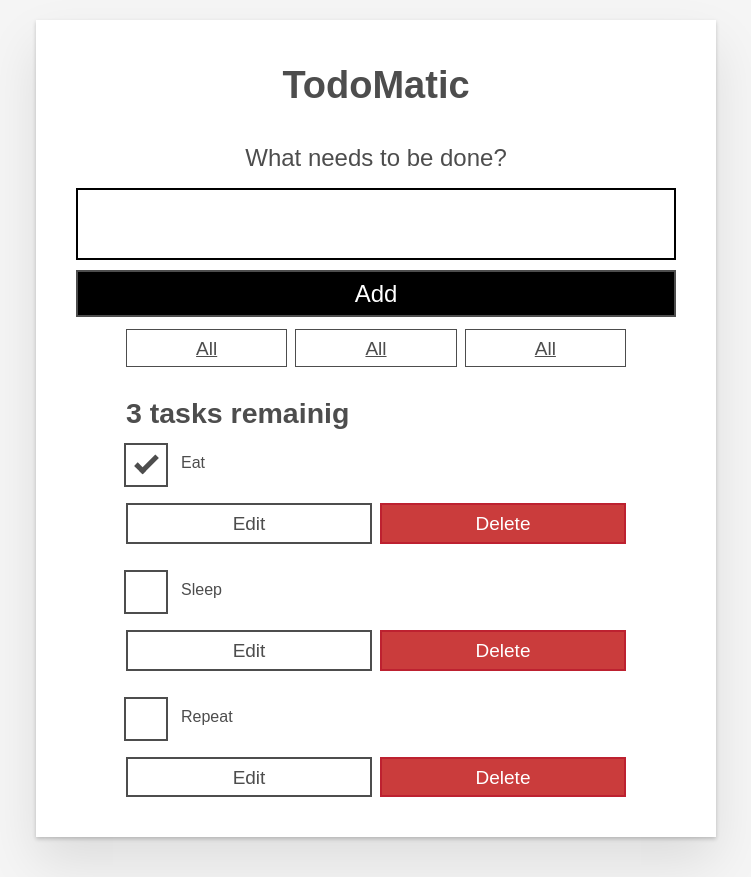
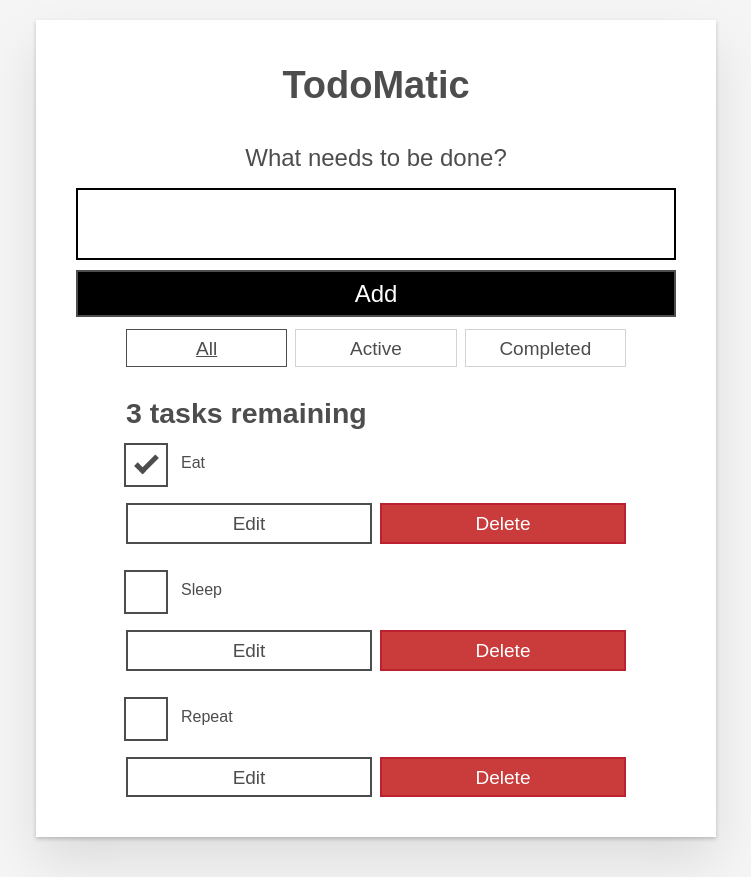
Before and after one commit to AdelinFnk/react-playground, a React (Vite) app: page / in a window 1280 px wide. Shown: the whole page, without its empty margins (264-1015 px from the left). Built offline with nearby package versions, Linux system fonts and the light colour scheme.

Commit message:
add edit and filter tasks

```diff
--- a/src/App.jsx
+++ b/src/App.jsx
@@ -3,6 +3,14 @@
 import FilterButton from "./components/FilterButton";
 import { useState } from "react";
 import { nanoid } from "nanoid";
+
+const FILTER_MAP = {
+  All: () => true,
+  Active: (task) => !task.completed,
+  Completed: (task) => task.completed,
+};
+
+const FILTER_NAMES = Object.keys(FILTER_MAP);
 
 
 function App(props) {
@@ -14,6 +22,19 @@
     setTasks([...tasks, newTask]);
   }
 
+  function editTask(id, newName) {
+    const editedTaskList = tasks.map((task) => {
+      //if this task has the same ID as the edited task
+      if(id === task.id) {
+        //copy the task and uuupdate its name
+        return {...task, name: newName };
+      }
+      //return the original task if its not the edited task
+      return task;
+    })
+    setTasks(editedTaskList);
+
+  }
 
   function toggleTaskCompleted(id) {
     const updatedTasks = tasks.map((task) => {
@@ -34,22 +55,38 @@
     setTasks(remainingTasks);
   }
 
+  const [filter, setFilter] = useState("All");
+  const [tasks, setTasks] = useState(props.tasks);
 
-  const [tasks, setTasks] = useState(props.tasks);
-  const taskList = tasks?.map((task) => (
+  const taskList = tasks
+  .filter(FILTER_MAP[filter])
+  .map((task) => (
     <Todo
-    name={task.name}
+      name={task.name}
       id={task.id}
       completed={task.completed}
       key={task.id}
       toggleTaskCompleted={toggleTaskCompleted}
       deleteTask={deleteTask}
+      editTask={editTask}
     />
   ));
 
 
+  const filterList = FILTER_NAMES.map((name) => (
+    <FilterButton
+      key={name}
+      name={name}
+      isPressed={name === filter}
+      setFilter={setFilter}
+    />
+  ));
+
+
+
   const tasksNoun = taskList.length !== 1 ? 'tasks' : 'task';
-  const headingText = `${taskList.length} ${tasksNoun} remainig`
+  const headingText = `${taskList.length} ${tasksNoun} remaining`
+
 
 
   return (
@@ -57,9 +94,7 @@
       <h1>TodoMatic</h1>
         <Form addTask={addTask} />
       <div className="filters btn-group stack-exception">
-        <FilterButton />
-        <FilterButton />
-        <FilterButton />
+        {filterList}
       </div>
       <h2 id="list-heading">{headingText}</h2>
       <ul
--- a/src/components/FilterButton.jsx
+++ b/src/components/FilterButton.jsx
@@ -1,11 +1,15 @@
-function FilterButton() {
+function FilterButton(props) {
   return (
-    <button type="button" className="btn toggle-btn" aria-pressed="true">
-          <span className="visually-hidden">Show </span>
-          <span>all</span>
-          <span className="visually-hidden"> tasks</span>
-        </button>
-  )
+    <button
+      type="button"
+      className="btn toggle-btn"
+      aria-pressed={props.isPressed}
+      onClick={() => props.setFilter(props.name)}>
+      <span className="visually-hidden">Show </span>
+      <span>{props.name}</span>
+      <span className="visually-hidden"> tasks</span>
+    </button>
+  );
 }
 
 export default FilterButton;
--- a/src/components/Todo.jsx
+++ b/src/components/Todo.jsx
@@ -1,8 +1,51 @@
+import { useState } from "react";
+
 function Todo(props) {
 
-  return (
+  const [isEditing, setEditing] = useState(false);
+  const [newName, setNewName] = useState("");
 
-        <li className="todo stack-small">
+  function handleChange(e) {
+    setNewName(e.target.value);
+  }
+
+  function handleSubmit(e) {
+    e.preventDefault();
+    props.editTask(props.id, newName);
+    setNewName("");
+    setEditing(false);
+  }
+
+  const editingTemplate = (
+    <form className="stack-small"  onSubmit={handleSubmit}>
+      <div className="form-group">
+        <label className="todo-label" htmlFor={props.id}>
+          New name for {props.name}
+        </label>
+        <input
+          id={props.id}
+          className="todo-text"
+          type="text"
+          value={newName}
+          onChange={handleChange}
+        />
+
+      </div>
+      <div className="btn-group">
+        <button type="button" className="btn todo-cancel" onClick={() => setEditing(false)}>
+          Cancel
+          <span className="visually-hidden">renaming {props.name}</span>
+        </button>
+        <button type="submit" className="btn btn__primary todo-edit">
+          Save
+          <span className="visually-hidden">new name for {props.name}</span>
+        </button>
+      </div>
+    </form>
+  );
+
+  const viewTemplate = (
+    <div className="stack-small">
       <div className="c-cb">
         <input
           id={props.id}
@@ -15,24 +58,27 @@
         </label>
       </div>
       <div className="btn-group">
-            <button type="button" className="btn">
-              Edit
-              <span className="visually-hidden">
-                {props.name}</span>
+        <button
+          type="button"
+          className="btn"
+          onClick={() => setEditing(true)}
+          >
+          Edit <span className="visually-hidden">{props.name}</span>
         </button>
+
         <button
           type="button"
           className="btn btn__danger"
           onClick={() => props.deleteTask(props.id)}
           >
-              Delete
-              <span className="visually-hidden">
-                {props.name}
-              </span>
+          Delete <span className="visually-hidden">{props.name}</span>
         </button>
       </div>
-        </li>
-  )
+    </div>
+  );
+
+  return <li className="todo">{isEditing ? editingTemplate : viewTemplate}</li>;
+
 }
 
 export default Todo;
```
Lines whose indentation alone changed are shown as unchanged.
